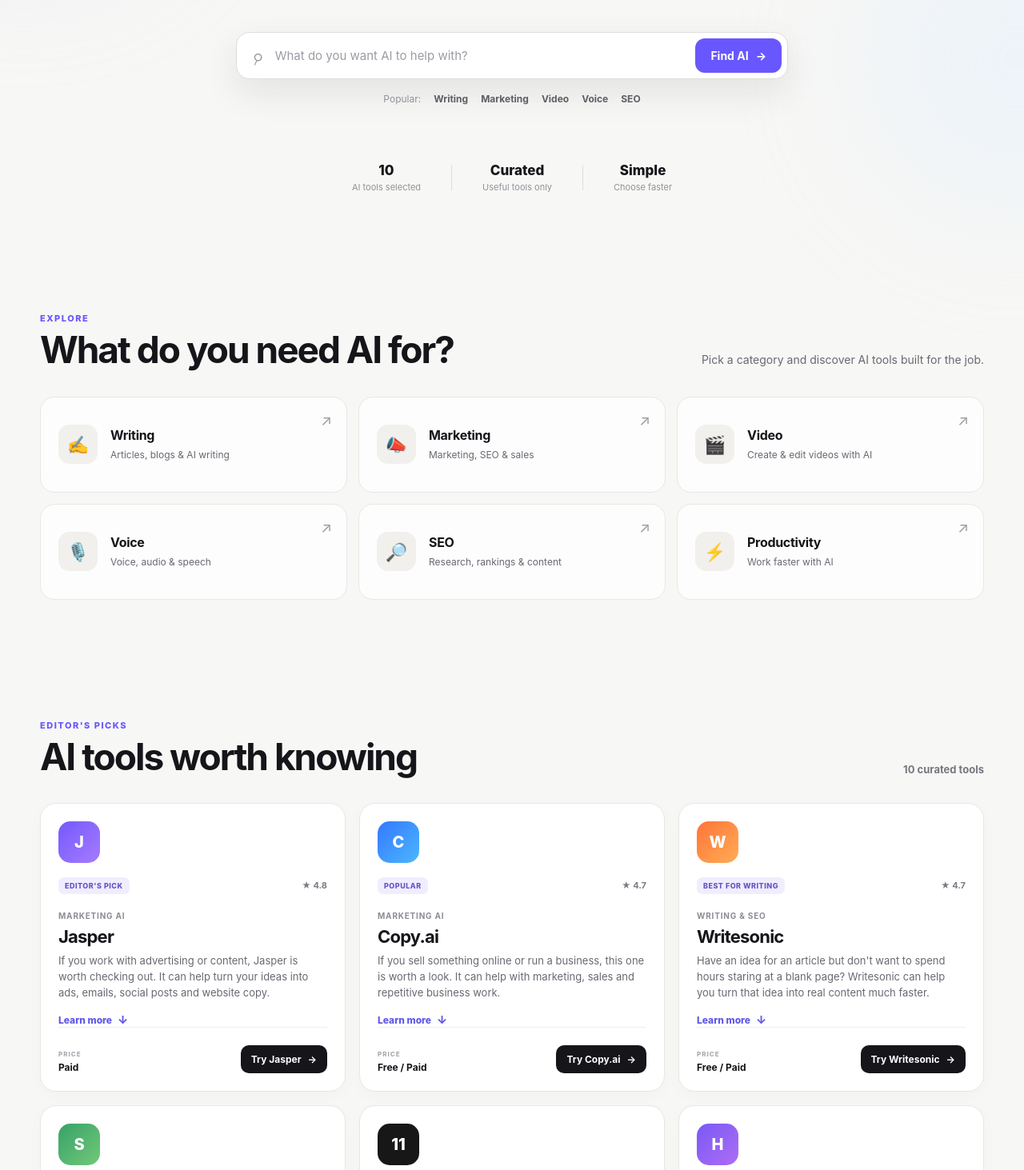
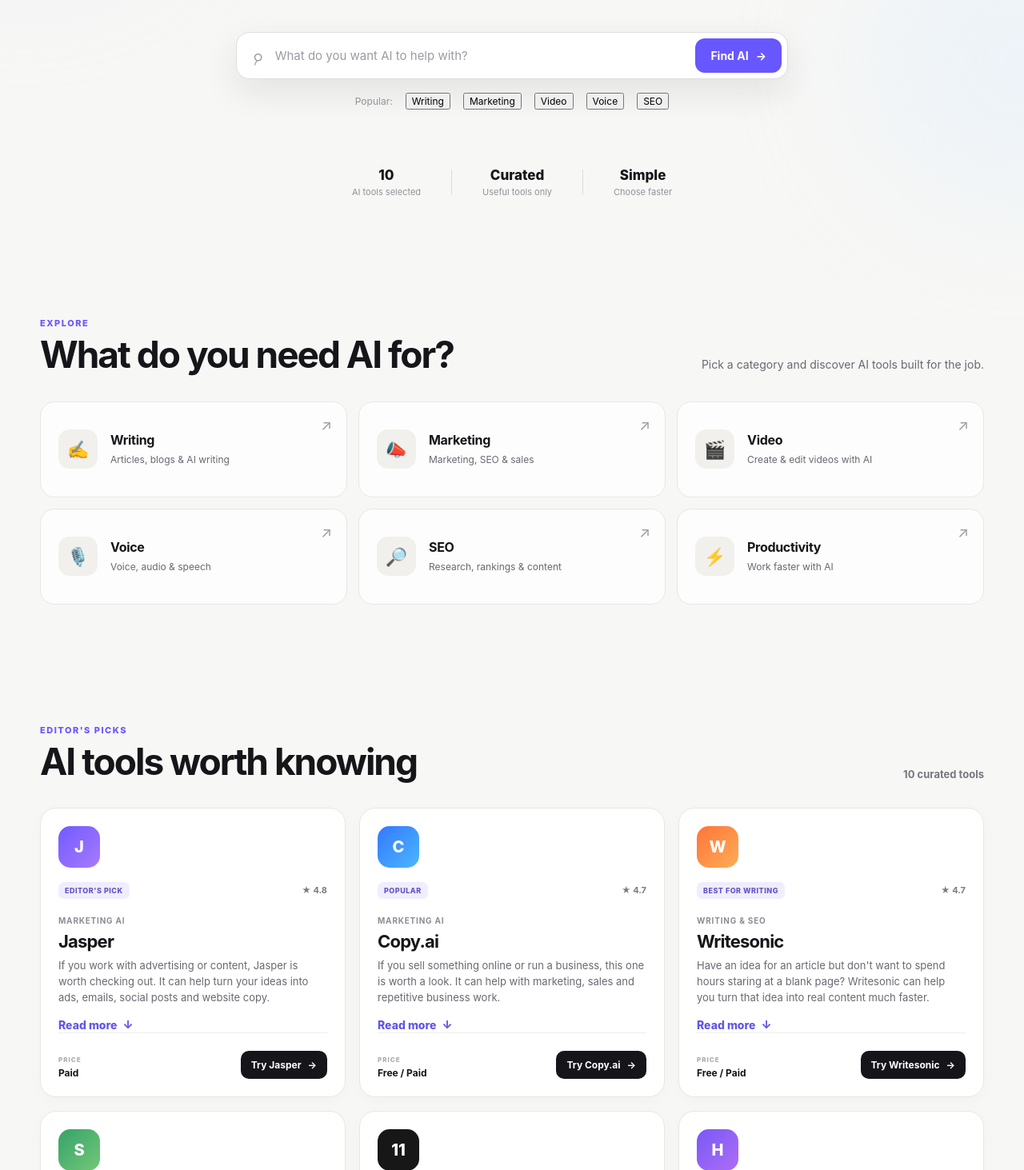
Before and after one commit to loktionovdaniel-wq/choismart, a React (Vite) app: page / in a window 1280 px wide. Shown: the part 567-2030 px from the top of the page at 80% size. Built offline with nearby package versions, Linux system fonts and the light colour scheme.

Commit message:
Update App.tsx

```diff
--- a/src/react-app/App.tsx
+++ b/src/react-app/App.tsx
@@ -217,6 +217,11 @@ function App() {
     window.open(url, "_blank", "noopener,noreferrer");
   };
 
+  /*
+    IMPORTANT:
+    Category buttons ONLY scroll to the correct AI tool.
+    They do NOT automatically open the long description.
+  */
   const goToTool = (toolName: string) => {
     const element = document.getElementById(
       `tool-${toolName.toLowerCase().replace(/[^a-z0-9]+/g, "-")}`
@@ -224,14 +229,21 @@ function App() {
 
     if (!element) return;
 
+    // Close any previously opened tool
+    setExpandedTool(null);
+
+    // Scroll directly to the correct tool
     element.scrollIntoView({
       behavior: "smooth",
       block: "center",
     });
+  };
 
-    setTimeout(() => {
-      setExpandedTool(toolName);
-    }, 400);
+  const scrollToSection = (id: string) => {
+    document.getElementById(id)?.scrollIntoView({
+      behavior: "smooth",
+      block: "start",
+    });
   };
 
   return (
@@ -241,7 +253,7 @@ function App() {
 
       <header className="navbar">
         <div className="nav-inner">
-          <a className="brand" href="#">
+          <a className="brand" href="#explore">
             <span className="brand-mark">C</span>
 
             <span>
@@ -263,6 +275,8 @@ function App() {
       </header>
 
       <main>
+        {/* HERO */}
+
         <section className="hero" id="explore">
           <div className="hero-content">
             <div className="eyebrow">
@@ -290,13 +304,7 @@ function App() {
                 aria-label="Search for an AI tool"
               />
 
-              <button
-                onClick={() =>
-                  document
-                    .getElementById("popular")
-                    ?.scrollIntoView({ behavior: "smooth" })
-                }
-              >
+              <button onClick={() => scrollToSection("popular")}>
                 Find AI
                 <span>→</span>
               </button>
@@ -304,11 +312,26 @@ function App() {
 
             <div className="popular-searches">
               <span>Popular:</span>
-              <a href="#popular">Writing</a>
-              <a href="#popular">Marketing</a>
-              <a href="#popular">Video</a>
-              <a href="#popular">Voice</a>
-              <a href="#popular">SEO</a>
+
+              <button onClick={() => goToTool("Writesonic")}>
+                Writing
+              </button>
+
+              <button onClick={() => goToTool("Copy.ai")}>
+                Marketing
+              </button>
+
+              <button onClick={() => goToTool("HeyGen")}>
+                Video
+              </button>
+
+              <button onClick={() => goToTool("ElevenLabs")}>
+                Voice
+              </button>
+
+              <button onClick={() => goToTool("Surfer")}>
+                SEO
+              </button>
             </div>
           </div>
 
@@ -334,6 +357,8 @@ function App() {
           </div>
         </section>
 
+        {/* CATEGORIES */}
+
         <section className="section" id="categories">
           <div className="section-header">
             <div>
@@ -350,11 +375,14 @@ function App() {
           <div className="category-grid">
             {categories.map((category) => (
               <button
+                type="button"
                 className="category-card"
                 key={category.title}
                 onClick={() => goToTool(category.target)}
               >
-                <div className="category-icon">{category.icon}</div>
+                <div className="category-icon">
+                  {category.icon}
+                </div>
 
                 <div className="category-copy">
                   <h3>{category.title}</h3>
@@ -368,15 +396,21 @@ function App() {
           </div>
         </section>
 
+        {/* AI TOOLS */}
+
         <section className="section tools-section" id="popular">
           <div className="section-header">
             <div>
-              <span className="section-kicker">EDITOR'S PICKS</span>
+              <span className="section-kicker">
+                EDITOR'S PICKS
+              </span>
 
               <h2>AI tools worth knowing</h2>
             </div>
 
-            <span className="text-link">10 curated tools</span>
+            <span className="text-link">
+              10 curated tools
+            </span>
           </div>
 
           <div className="tools-grid">
@@ -385,7 +419,8 @@ function App() {
                 .toLowerCase()
                 .replace(/[^a-z0-9]+/g, "-")}`;
 
-              const isExpanded = expandedTool === tool.name;
+              const isExpanded =
+                expandedTool === tool.name;
 
               return (
                 <article
@@ -420,20 +455,32 @@ function App() {
 
                     <p>{tool.description}</p>
 
+                    {/* BEAUTIFUL READ MORE BUTTON */}
+
                     <button
-                      className="learn-more-button"
+                      type="button"
+                      className={`learn-more-button ${
+                        isExpanded ? "is-open" : ""
+                      }`}
                       onClick={() =>
                         setExpandedTool(
                           isExpanded ? null : tool.name
                         )
                       }
+                      aria-expanded={isExpanded}
                     >
-                      {isExpanded ? "Show less" : "Learn more"}
+                      <span>
+                        {isExpanded
+                          ? "Show less"
+                          : "Read more"}
+                      </span>
 
-                      <span>
+                      <span className="learn-more-arrow">
                         {isExpanded ? "↑" : "↓"}
                       </span>
                     </button>
+
+                    {/* LONG DESCRIPTION */}
 
                     {isExpanded && (
                       <div className="tool-long-description">
@@ -458,6 +505,7 @@ function App() {
                     </div>
 
                     <button
+                      type="button"
                       className="tool-button"
                       onClick={() =>
                         openTool(tool.affiliateUrl)
@@ -473,6 +521,8 @@ function App() {
             })}
           </div>
         </section>
+
+        {/* FINDER */}
 
         <section className="finder-section">
           <div className="finder-content">
@@ -492,38 +542,36 @@ function App() {
             </p>
 
             <button
+              type="button"
               className="finder-button"
-              onClick={() =>
-                document
-                  .getElementById("popular")
-                  ?.scrollIntoView({
-                    behavior: "smooth",
-                  })
-              }
+              onClick={() => scrollToSection("categories")}
             >
               Explore AI tools
               <span>→</span>
             </button>
           </div>
 
-          <div className="finder-decoration">
+          {/* DECORATION */}
+          <div className="finder-decoration" aria-hidden="true">
+            <div className="finder-orb">
+              <span>✦</span>
+            </div>
+
             <div className="floating-card card-one">
               <span>✍️</span>
-              Writing
+              <span>Writing</span>
               <strong>Top tools</strong>
             </div>
 
             <div className="floating-card card-two">
               <span>🎬</span>
-              Video
+              <span>Video</span>
               <strong>Top tools</strong>
-            </div>
-
-            <div className="finder-orb">
-              <span>✦</span>
             </div>
           </div>
         </section>
+
+        {/* WHY CHOISMART */}
 
         <section className="section why-section">
           <div className="section-header centered">
@@ -575,14 +623,20 @@ function App() {
         </section>
       </main>
 
+      {/* FOOTER */}
+
       <footer className="footer">
         <div className="footer-inner">
           <div>
-            <a className="brand footer-brand" href="#">
+            <a
+              className="brand footer-brand"
+              href="#explore"
+            >
               <span className="brand-mark">C</span>
 
               <span>
-                Choi<span className="brand-highlight">
+                Choi
+                <span className="brand-highlight">
                   Smart
                 </span>
               </span>
```
